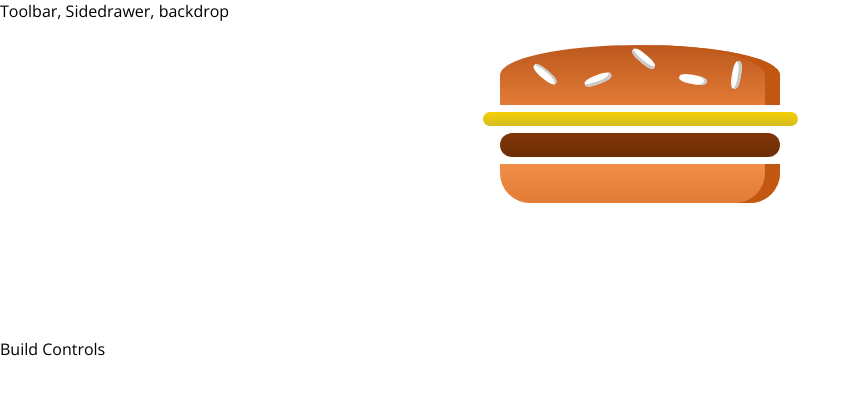
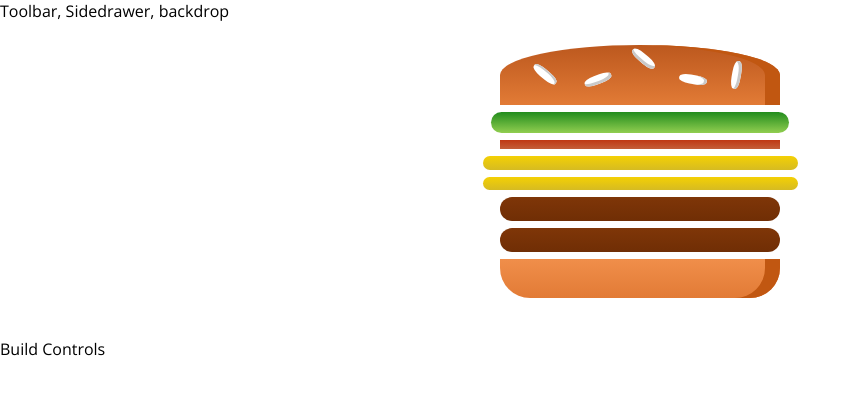
Before and after one commit to devpato/BurgerBuilder-React, a React (Create React App) app: page / in a window 1280 px wide. Shown: the top 394 px of the page, without its empty margins (0-861 px from the left). Built offline with nearby package versions, Linux system fonts and the light colour scheme.

Commit message:
addying dynamic values for burger

```diff
--- a/src/components/Burger/Burger.js
+++ b/src/components/Burger/Burger.js
@@ -1,12 +1,17 @@
 import React from "react";
 import styles from "./Burger.module.css";
 import BurgerIngredient from "./BurgerIngredient/BurgerIngredient";
-const burger = props => {
+const burger = ({ ingredients }) => {
+  const transformedIngredients = Object.keys(ingredients).map(key => {
+    return [...Array(ingredients[key])].map((_, i) => {
+      return <BurgerIngredient key={key + i} type={key} />;
+    });
+  });
+  console.log(transformedIngredients);
   return (
     <div className={styles.Burger}>
       <BurgerIngredient type="bread-top" />
-      <BurgerIngredient type="cheese" />
-      <BurgerIngredient type="meat" />
+      {transformedIngredients}
       <BurgerIngredient type="bread-bottom" />
     </div>
   );
--- a/src/containers/BurgerBuilder/BurderBuilder.js
+++ b/src/containers/BurgerBuilder/BurderBuilder.js
@@ -2,10 +2,23 @@ import React, { Component } from "react";
 import Aux from "../../hoc/Aux";
 import Burger from "../../components/Burger/Burger";
 class BurgerBuilder extends Component {
+  // constructor(props) {
+  //   super(props);
+  //   this.state = {};
+  // }
+
+  state = {
+    ingredients: {
+      salad: 1,
+      bacon: 1,
+      cheese: 2,
+      meat: 2
+    }
+  };
   render() {
     return (
       <Aux>
-        <Burger />
+        <Burger ingredients={this.state.ingredients} />
         <div>Build Controls</div>
       </Aux>
     );
```
